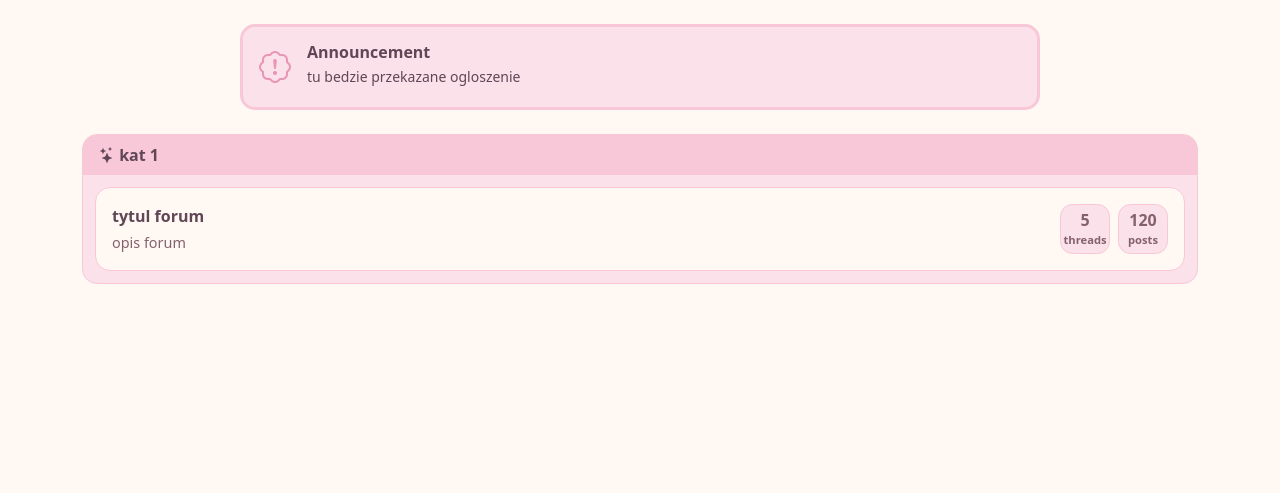
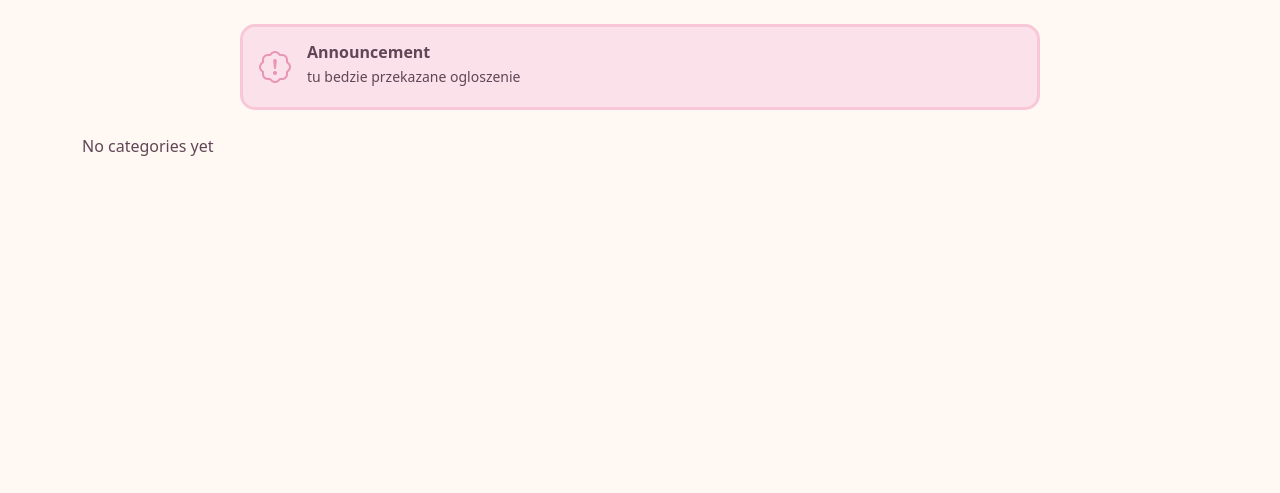
Before and after one commit to moliDoe/OnlyPaws, an ASP.NET Core app: page / in a window 1280 px wide. Shown: the part 77-570 px from the top of the page. Run offline with ASP.NET Core 8, Linux system fonts and the light colour scheme; style sheets or scripts are compiled from the project's sources; some libraries are stand-ins or nearby versions.

Commit message:
add category and forum view models for home page

```diff
--- a/OnlyPaws/Controllers/HomeController.cs
+++ b/OnlyPaws/Controllers/HomeController.cs
@@ -1,14 +1,42 @@
 using System.Diagnostics;
 using Microsoft.AspNetCore.Mvc;
+using Microsoft.EntityFrameworkCore;
+using OnlyPaws.Data;
 using OnlyPaws.Models;
+using OnlyPaws.ViewModels;
 
 namespace OnlyPaws.Controllers;
 
 public class HomeController : Controller
 {
-    public IActionResult Index()
+
+    private readonly ApplicationDbContext _context;
+
+    public HomeController(ApplicationDbContext context)
     {
-        return View();
+        _context = context;
+    }
+
+    public async Task<IActionResult> Index()
+    {
+        var categories = await _context.Categories
+            .OrderBy(c => c.Name)
+            .Select(c => new HomeCategoryViewModel
+            {
+                Id = c.Id,
+                Name = c.Name,
+                Forums = c.Forums.OrderBy(f => f.Name)
+                    .Select(f => new HomeForumViewModel
+                    {
+                        Id = f.Id,
+                        Name = f.Name,
+                        Description = f.Description,
+                        ThreadCount = f.Threads.Count(),
+                        PostCount = f.Threads.SelectMany(th => th.Posts).Count()
+                    }).ToList()
+            })
+            .ToListAsync();
+        return View(categories);
     }
 
     public IActionResult Privacy()
--- a/OnlyPaws/Views/Home/Index.cshtml
+++ b/OnlyPaws/Views/Home/Index.cshtml
@@ -1,3 +1,4 @@
+@model List<OnlyPaws.ViewModels.HomeCategoryViewModel>
 @{
     ViewData["Title"] = "Home Page";
 }
@@ -19,31 +20,49 @@
     </section>
 
     <section class="d-flex flex-column gap-4">
+        @if (Model.Count == 0)
+        {
+            <p>No categories yet</p>
+        }
+        @foreach (var category in Model)
+        {
             <div class="category-card">
                 <div class="category-header px-3 py-2 fw-bold">
                     <i class="bi bi-stars"></i>
-                kat 1
+                    @category.Name
                 </div>
                 <div class="forum-list d-flex flex-column gap-2">
+                    @if (category.Forums.Count == 0)
+                    {
+                        <p class="p-3 mb-0">No forums in this category yet.</p>
+                    }
+
+                    @foreach (var forum in category.Forums)
+                    {
                         <a href="#" class="forum-row d-flex justify-content-between align-items-center p-3 text-decoration-none">
                             <div>
-                        <div class="fw-bold"> tytul forum </div>
-                        <div class="forum-description"> opis forum </div>
+                                <div class="fw-bold">@forum.Name</div>
+                                @if (!string.IsNullOrEmpty(forum.Description))
+                                {
+                                    <div class="forum-description">@forum.Description</div>
+                                }
                             </div>
                             <div class="forum-stats d-flex gap-2 text-center">
                                 <div class="stats-label">
-                            <div class="fw-bold"> 5 </div>
+                                    <div class="fw-bold"> @forum.ThreadCount</div>
                                     <div class="stats-text"> threads </div>
                                 </div>
 
                                 <div class="stats-label">
-                            <div class="fw-bold"> 120 </div>
+                                    <div class="fw-bold"> @forum.PostCount </div>
                                     <div class="stats-text"> posts </div>
                                 </div>
                             </div>
                         </a>
+                    }
                 </div>
             </div>
+        }
     </section>
 
 </div>
```
Also changed, not shown: OnlyPaws/ViewModels/HomeCategoryViewModel.cs (added, +8 -0 lines), OnlyPaws/ViewModels/HomeForumViewModel.cs (added, +10 -0 lines). Lines whose indentation alone changed are shown as unchanged.
